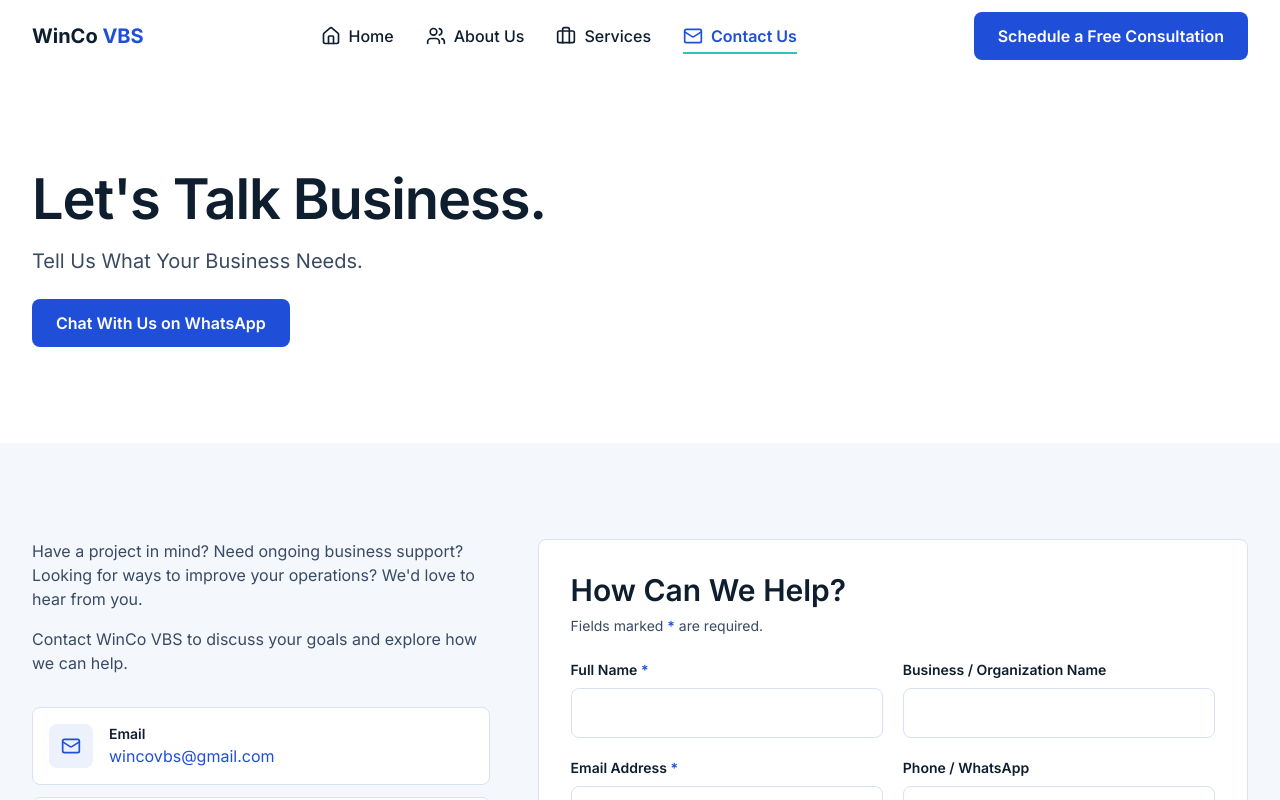
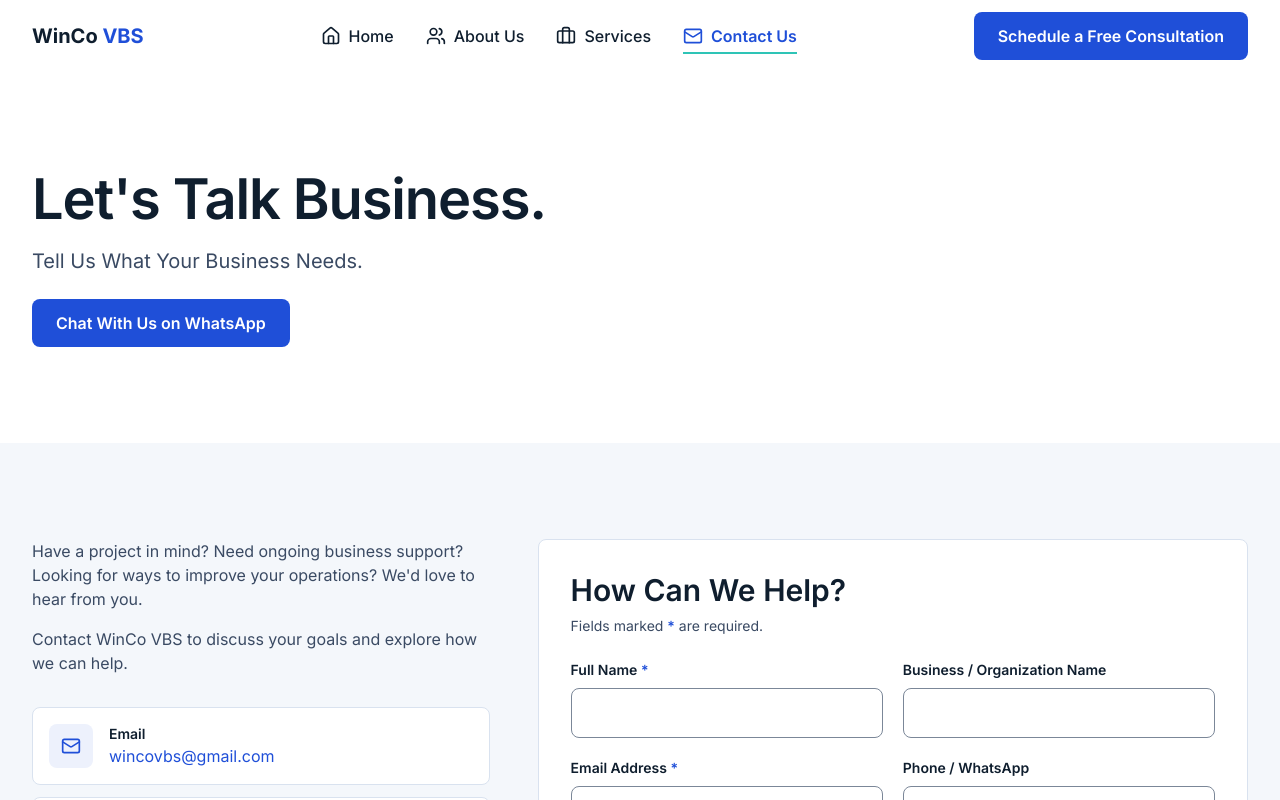
Before and after one commit to ahsanijaz-ai/WinCo-VBS-Website, a Next.js app: page /contact in a window 1280 px wide. Shown: the top 800 px of the page. Built offline with nearby package versions, Linux system fonts and the light colour scheme.

Commit message:
fix: give form field borders 3:1 contrast

```diff
--- a/components/sections/contact/FormField.tsx
+++ b/components/sections/contact/FormField.tsx
@@ -38,7 +38,7 @@ export function FormField({ field, control, error, defaultValue, className }: Fo
     defaultValue,
     "aria-invalid": error ? true : undefined,
     "aria-describedby": error ? errorId : undefined,
-    className: cn(controlBase, error ? "border-error" : "border-border"),
+    className: cn(controlBase, error ? "border-error" : "border-input-border"),
   };
 
   return (
```
